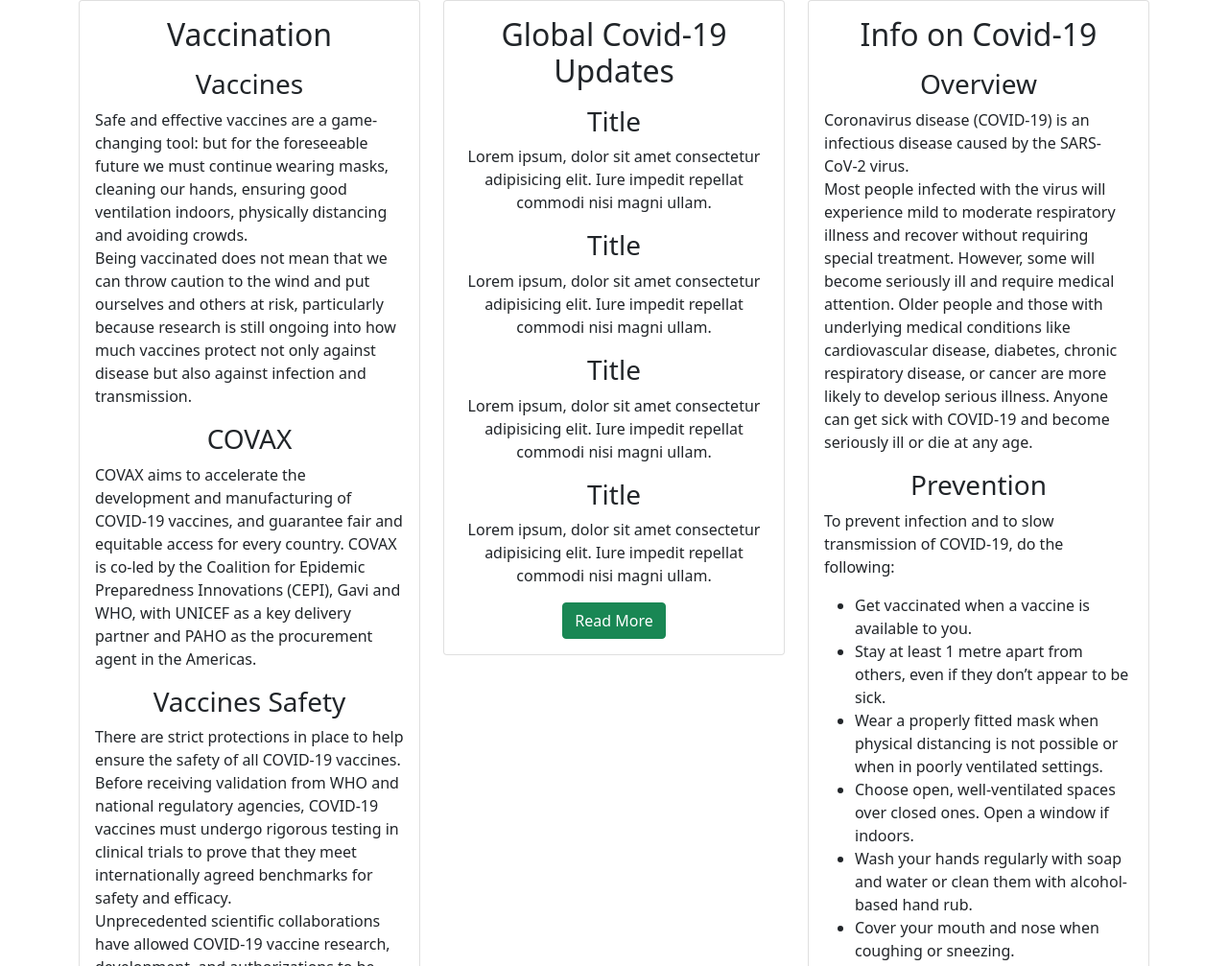
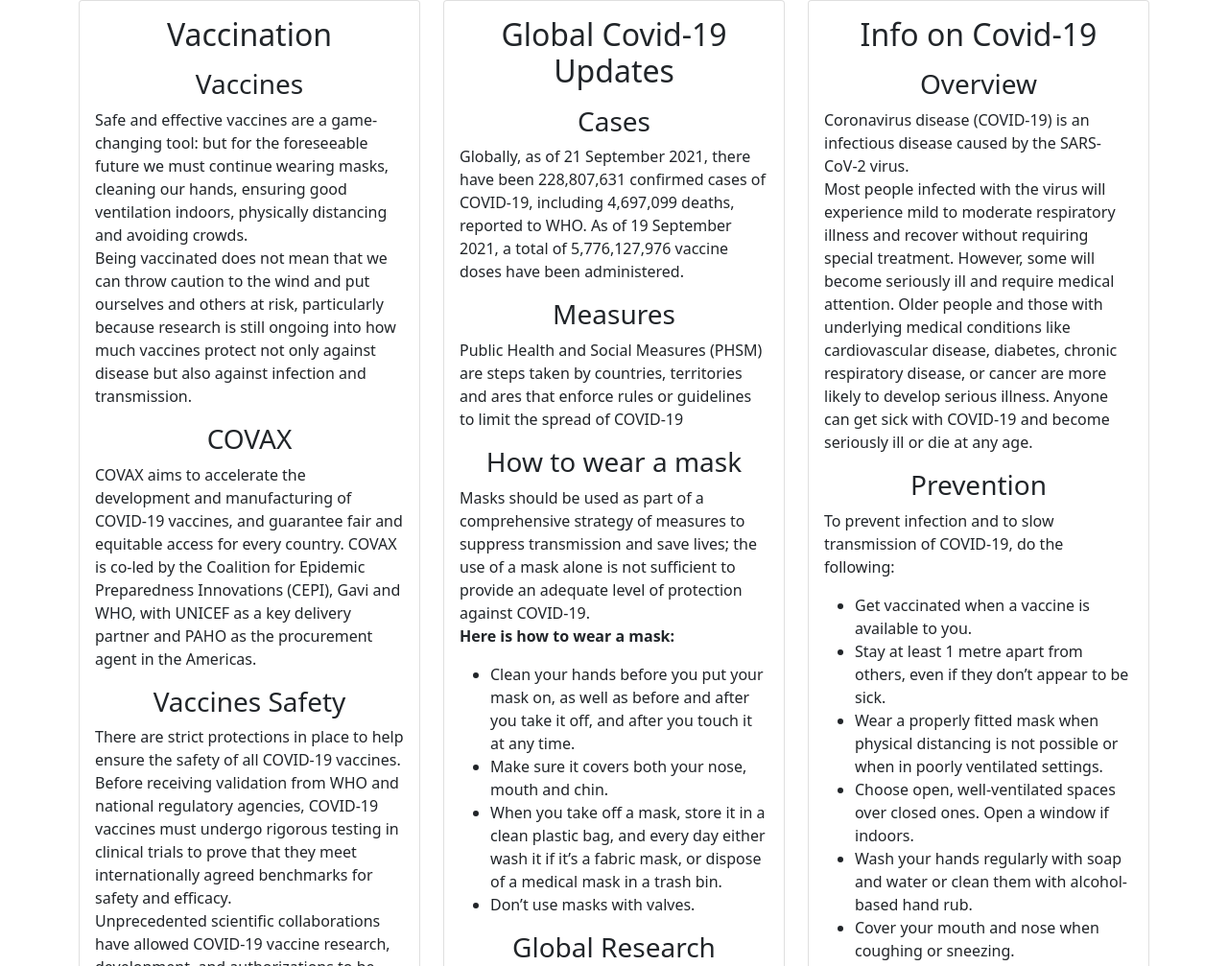
Before and after one commit to brian-makau/Vaccination-Site, a plain HTML site: page index.html in a window 1280 px wide. Shown: the part 850-1857 px from the top of the page at 96% size. Drawn offline with nearby package versions, Linux system fonts and the light colour scheme.

Commit message:
Add more on updates.

```diff
--- a/index.html
+++ b/index.html
@@ -91,21 +91,34 @@
                     <div class="h2 mb-3 bg-purple">
                       Global Covid-19 Updates
                     </div>
-                    <h3 class="card-title">Title</h3>
-                    <p class="card-text">
-                      Lorem ipsum, dolor sit amet consectetur adipisicing elit. Iure impedit repellat commodi nisi magni ullam.
+                    <h3 class="card-title">Cases</h3>
+                    <p class="card-text text-start">
+                      Globally, as of 21 September 2021, there have been 228,807,631 confirmed cases of COVID-19,
+                      including 4,697,099 deaths, reported to WHO. As of 19 September 2021, a total of 5,776,127,976
+                      vaccine doses have been administered.
                     </p>
-                    <h3 class="card-title">Title</h3>
-                    <p class="card-text">
-                      Lorem ipsum, dolor sit amet consectetur adipisicing elit. Iure impedit repellat commodi nisi magni ullam.
+                    <h3 class="card-title">Measures</h3>
+                    <p class="card-text text-start">
+                      Public Health and Social Measures (PHSM) are steps taken by countries, territories and ares that enforce rules or guidelines to limit the spread of COVID-19
                     </p>
-                    <h3 class="card-title">Title</h3>
-                    <p class="card-text">
-                      Lorem ipsum, dolor sit amet consectetur adipisicing elit. Iure impedit repellat commodi nisi magni ullam.
+                    <h3 class="card-title">How to wear a mask</h3>
+                    <p class="card-text text-start">
+                      Masks should be used as part of a comprehensive strategy of measures to suppress transmission and save lives;
+                      the use of a mask alone is not sufficient to provide an adequate level of protection against COVID-19.<br>
+                      <strong>Here is how to wear a mask:</strong>
+                      <ul class="list text-start">
+                        <li>Clean your hands before you put your mask on, as well as before and after you take it off, and after you touch it at any time.</li>
+                        <li>Make sure it covers both your nose, mouth and chin. </li>
+                        <li>When you take off a mask, store it in a clean plastic bag, and every day either wash it if it’s a fabric mask, or dispose of a medical mask in a trash bin.</li>
+                        <li>Don’t use masks with valves.</li>
+                      </ul>
                     </p>
-                    <h3 class="card-title">Title</h3>
-                    <p class="card-text">
-                      Lorem ipsum, dolor sit amet consectetur adipisicing elit. Iure impedit repellat commodi nisi magni ullam.
+                    <h3 class="card-title">Global Research</h3>
+                    <p class="card-text text-start">
+                      WHO is bringing the world’s scientists and global health professionals together to accelerate the research and development process,
+                      and develop new norms and standards to contain the spread of the coronavirus pandemic and help care for those affected.
+                      The R&D Blueprint has been activated to accelerate diagnostics, vaccines and therapeutics for this novel coronavirus.
+                      The solidarity of all countries will be essential to ensure equitable access to COVID-19 health products.
                     </p>
                     <a href="#" class="btn btn-success">Read More</a>
                   </div>
@@ -131,7 +144,6 @@
                     <h3 class="card-title">Prevention</h3>
                     <p class="card-text text-start">
                       To prevent infection and to slow transmission of COVID-19, do the following:
-                    </p>
                       <ul class="list text-start">
                         <li>Get vaccinated when a vaccine is available to you.</li>
                         <li>Stay at least 1 metre apart from others, even if they don’t appear to be sick.</li>
@@ -141,6 +153,7 @@
                         <li>Cover your mouth and nose when coughing or sneezing.</li>
                         <li>If you feel unwell, stay home and self-isolate until you recover.</li>
                       </ul>
+                    </p>
                     <h3 class="card-title">Symptoms</h3>
                     <p class="card-text text-start">
                       COVID-19 affects different people in different ways. Most infected people will develop mild to moderate illness and recover without hospitalization.
```
Lines whose indentation alone changed are shown as unchanged.
